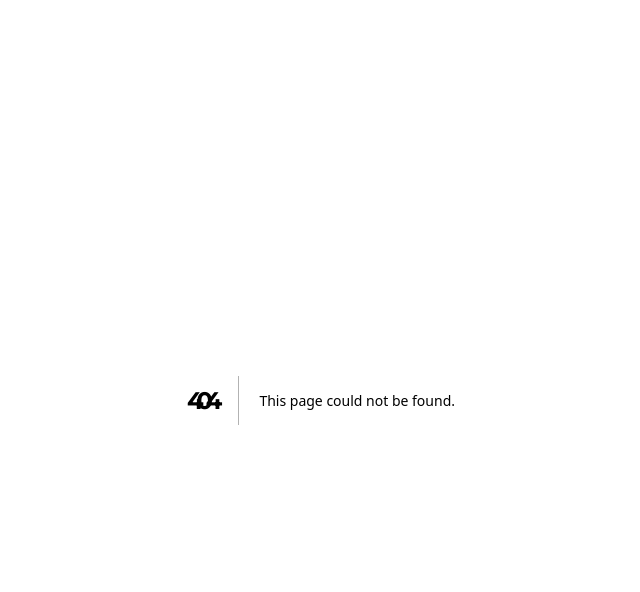
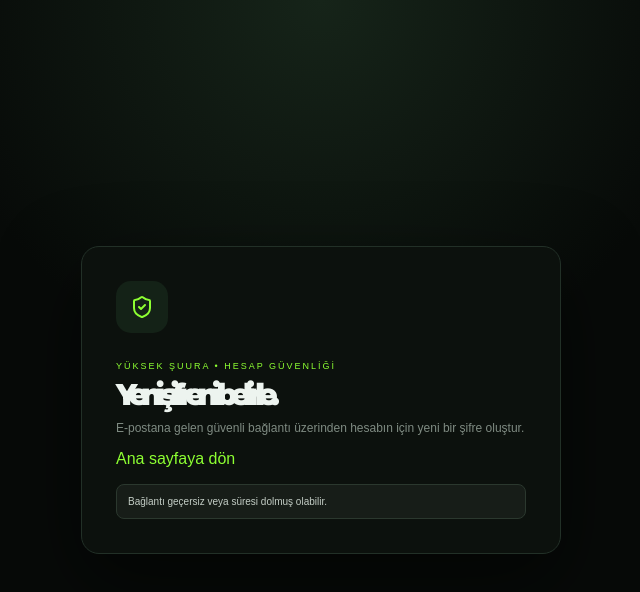
Before and after one commit to fatihallan/y-kseksuuraaidat, a Next.js app: page /sifre-yenile in a window 1280 px wide. Before the commit this address had no page. Shown: the top 592 px of the page, without its empty margins (319-959 px from the left). Built offline with nearby package versions, Linux system fonts and the light colour scheme.

Commit message:
feat: e-posta ile şifre yenileme sayfası

```diff
--- /dev/null
+++ b/app/sifre-yenile/page.js
@@ -0,0 +1,12 @@
+"use client";
+import {useEffect,useState} from "react";
+import {createClient} from "@supabase/supabase-js";
+import {ArrowRight,KeyRound,ShieldCheck} from "lucide-react";
+import "../ilk-giris/onboarding.css";
+const db=createClient("https://kzhklbtdyzinfacaotuh.supabase.co","sb_publishable__FvHp-RV7UHiWF0H9Y5Tug_yfMGyTX9");
+export default function SifreYenile(){
+ const [ready,setReady]=useState(false),[password,setPassword]=useState(""),[again,setAgain]=useState(""),[msg,setMsg]=useState("Şifre yenileme bağlantın doğrulanıyor…"),[busy,setBusy]=useState(false);
+ useEffect(()=>{db.auth.getSession().then(({data})=>{setReady(!!data.session);setMsg(data.session?"":"Bağlantı geçersiz veya süresi dolmuş olabilir.")});const {data:s}=db.auth.onAuthStateChange((event,session)=>{if(event==="PASSWORD_RECOVERY"||session){setReady(true);setMsg("")}});return()=>s.subscription.unsubscribe()},[]);
+ async function save(e){e.preventDefault();if(password.length<8)return setMsg("Şifre en az 8 karakter olmalı.");if(password!==again)return setMsg("Şifreler eşleşmiyor.");setBusy(true);const {error}=await db.auth.updateUser({password});setBusy(false);if(error)return setMsg(error.message);setMsg("Şifren değiştirildi. Giriş sayfasına yönlendiriliyorsun…");setTimeout(async()=>{await db.auth.signOut();location.href="/"},1200)}
+ return <main className="onboard"><section><div className="seal"><ShieldCheck/></div><small>YÜKSEK ŞUURA • HESAP GÜVENLİĞİ</small><h1>Yeni şifreni belirle.</h1><p>E-postana gelen güvenli bağlantı üzerinden hesabın için yeni bir şifre oluştur.</p>{ready?<form onSubmit={save}><label>Yeni Şifre</label><input type="password" autoComplete="new-password" minLength={8} value={password} onChange={e=>setPassword(e.target.value)} required/><label>Yeni Şifre Tekrar</label><input type="password" autoComplete="new-password" minLength={8} value={again} onChange={e=>setAgain(e.target.value)} required/><button disabled={busy}><KeyRound size={17}/>{busy?"Kaydediliyor…":"Şifreyi Yenile"} <ArrowRight size={17}/></button></form>:<a href="/">Ana sayfaya dön</a>}{msg&&<div className="notice">{msg}</div>}</section></main>
+}
```
